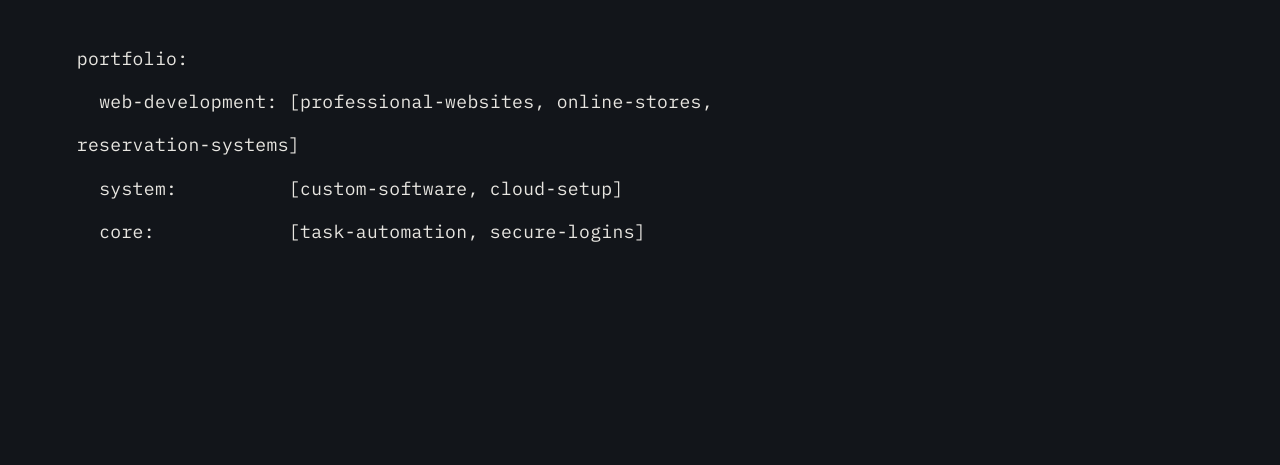
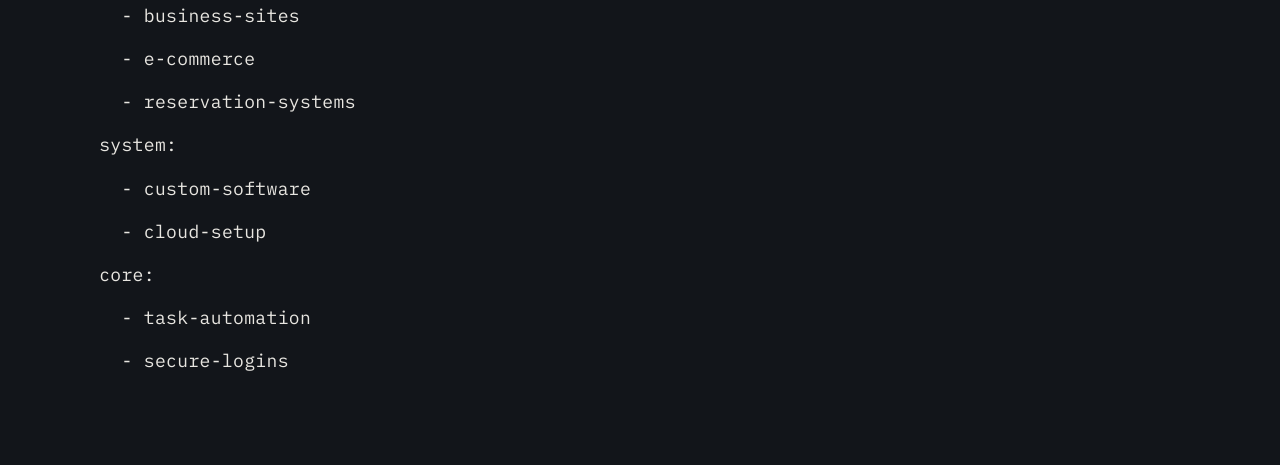
Before and after one commit to 1adn/anuvarta-web, a plain HTML site: page public/index.html in a window 1280 px wide. Shown: the part 335-800 px from the top of the page. Drawn offline with Linux system fonts and the light colour scheme.

Commit message:
feat(hero): restructure portfolio offerings into multi-line YAML list format

```diff
--- a/public/index.html
+++ b/public/index.html
@@ -55,9 +55,16 @@
       <pre class="hero-yaml" aria-label="solutions"><span class="yaml-comment"># strive with earnestness</span>
 
 portfolio:
-  web-development: [professional-websites, online-stores, reservation-systems]
-  system:          [custom-software, cloud-setup]
-  core:            [task-automation, secure-logins]</pre>
+  web:
+    - business-sites
+    - e-commerce
+    - reservation-systems
+  system:
+    - custom-software
+    - cloud-setup
+  core:
+    - task-automation
+    - secure-logins</pre>
     </div>
   </main>
 
```
